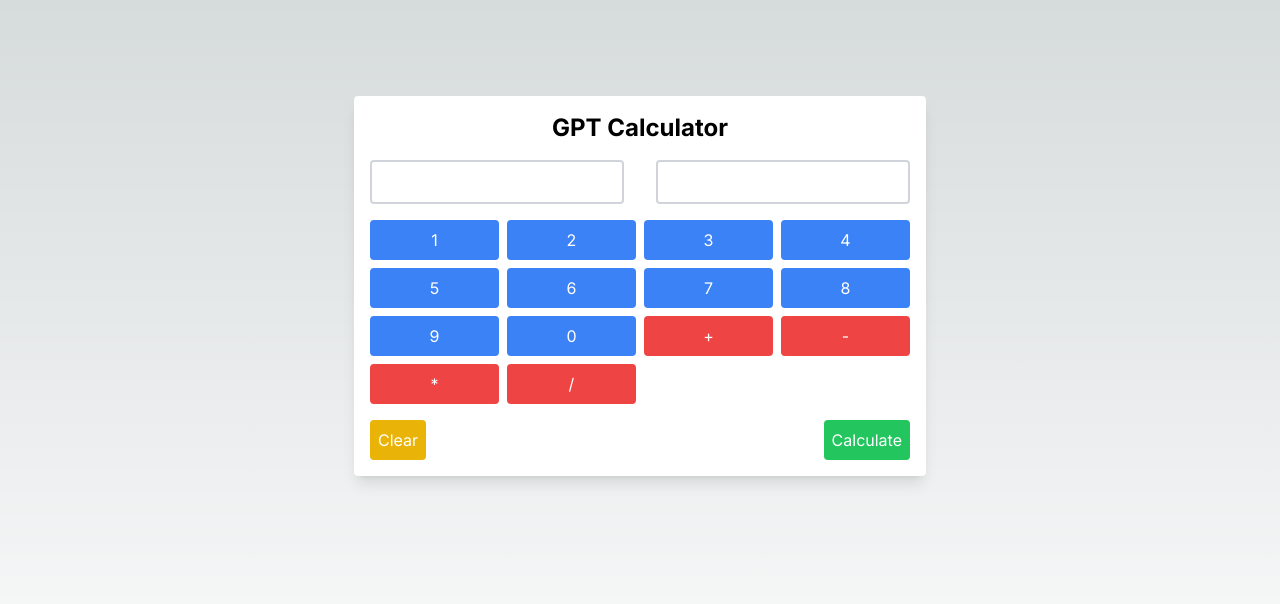
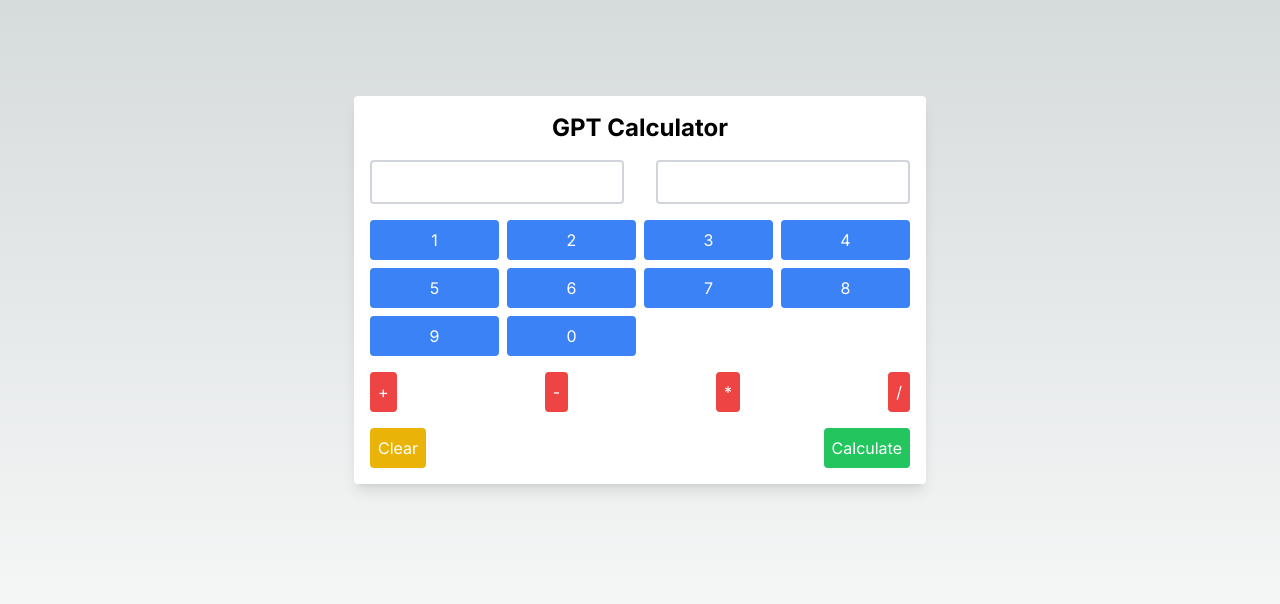
Before and after one commit to stub-ai/d3ee6841-d361-5639-b3e9-46a5fc818b6b, a Next.js app: page / in a window 1280 px wide. Shown: the top 604 px of the page. Built offline with nearby package versions, Linux system fonts and the light colour scheme.

Commit message:
Commit from Stub AI (#3)

```diff
--- a/components/Calculator.tsx
+++ b/components/Calculator.tsx
@@ -75,6 +75,8 @@ const Calculator = () => {
             {number}
           </button>
         ))}
+      </div>
+      <div className="flex justify-between mt-4">
         {['+', '-', '*', '/'].map((operator) => (
           <button
             key={operator}
```
